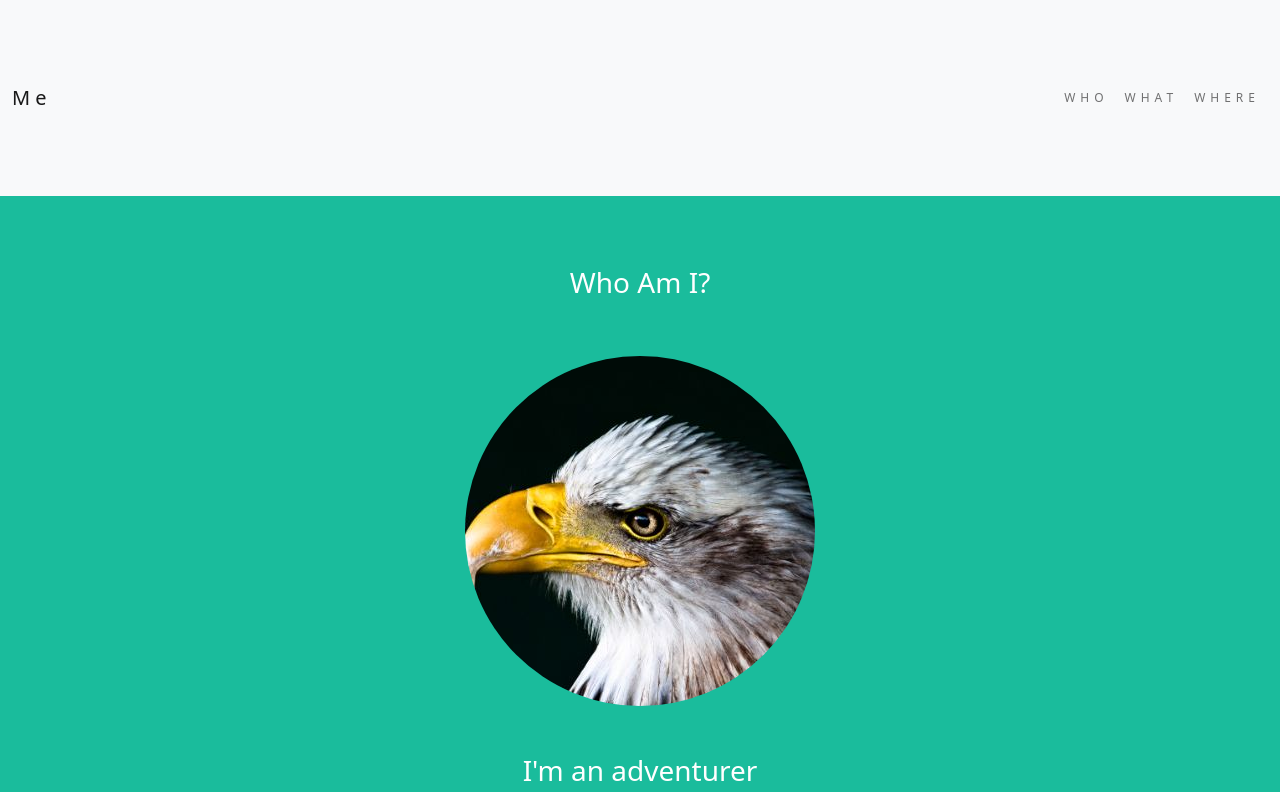
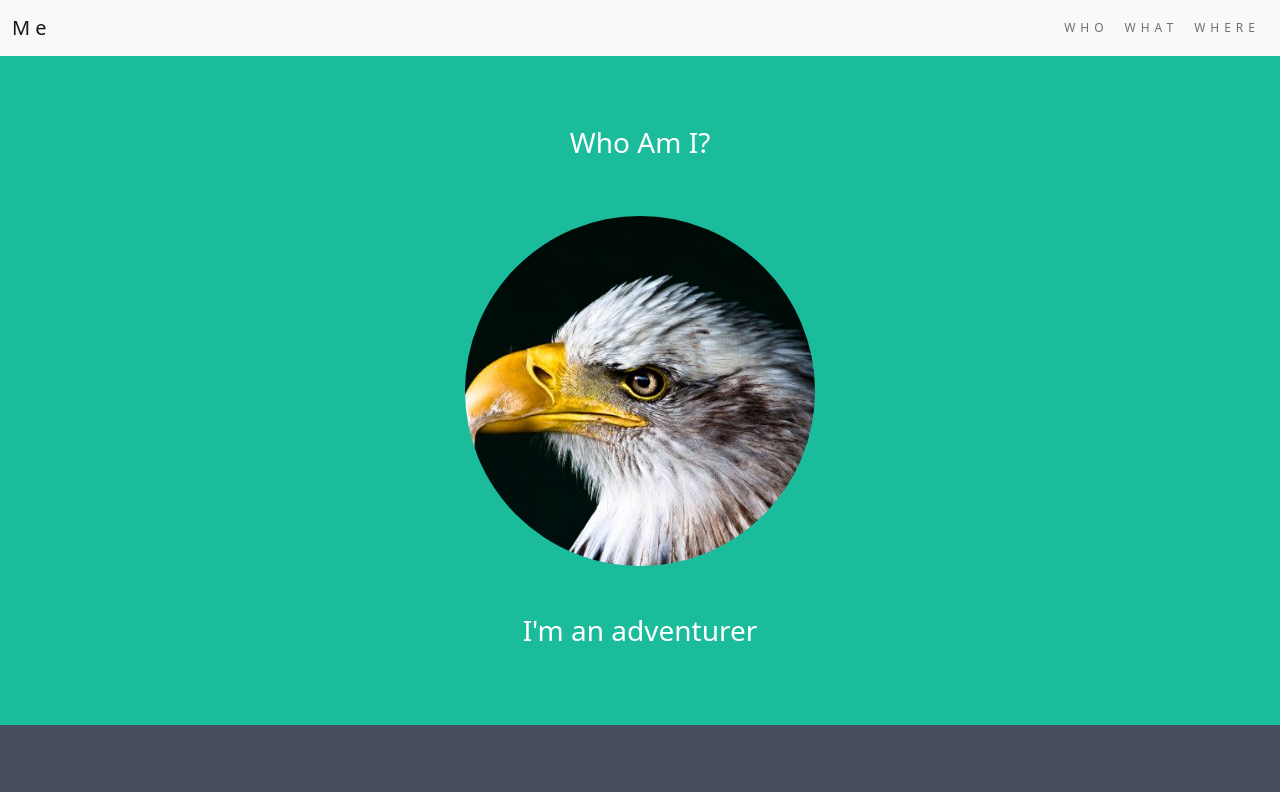
Before and after one commit to nagya0504/bootstrap-hf, a plain HTML site: page simplyme.html in a window 1280 px wide. Shown: the top 792 px of the page. Drawn offline with nearby package versions, Linux system fonts and the light colour scheme.

Commit message:
fix navbar

```diff
--- a/simplyme.css
+++ b/simplyme.css
@@ -38,6 +38,11 @@ p {
     padding-top: 70px;
     padding-bottom: 70px;
 }
+.navbar .container-fluid {
+    padding-top: 0px;
+    padding-bottom: 0px;
+}
+
 .navbar {
     padding-top: 15px;
     padding-bottom: 15px;
```
